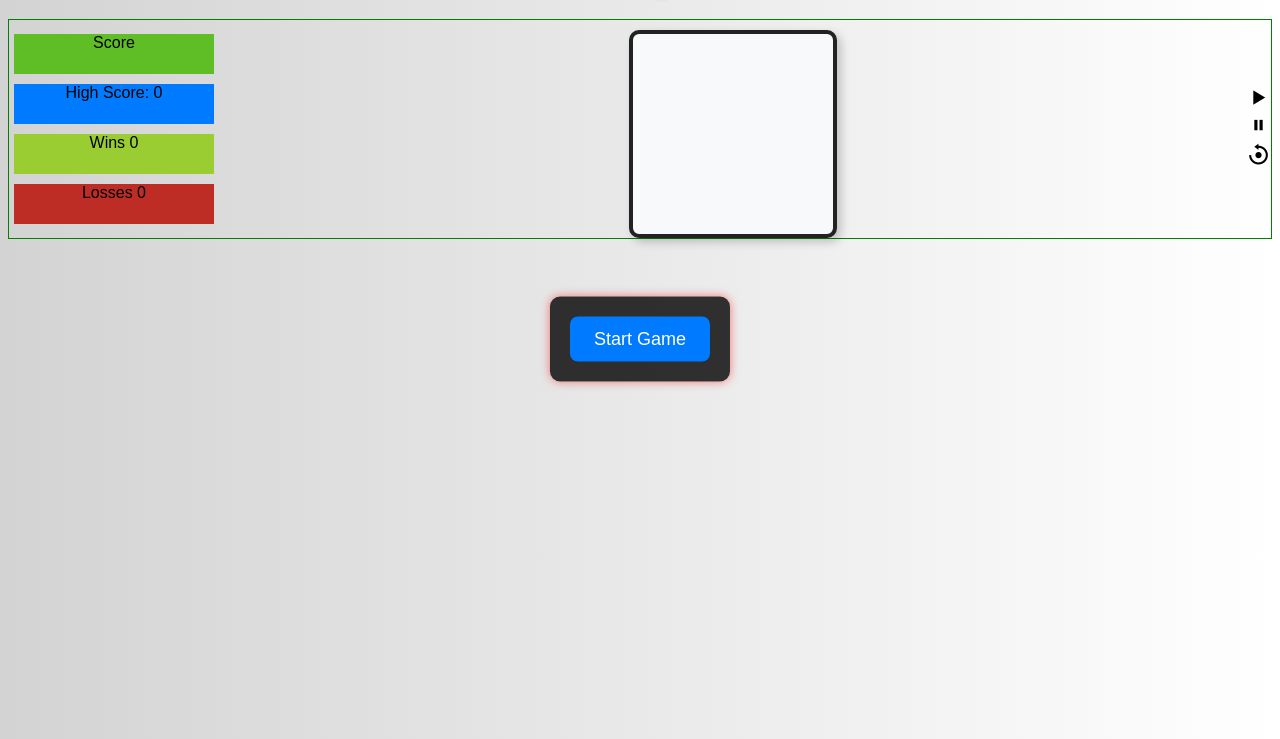
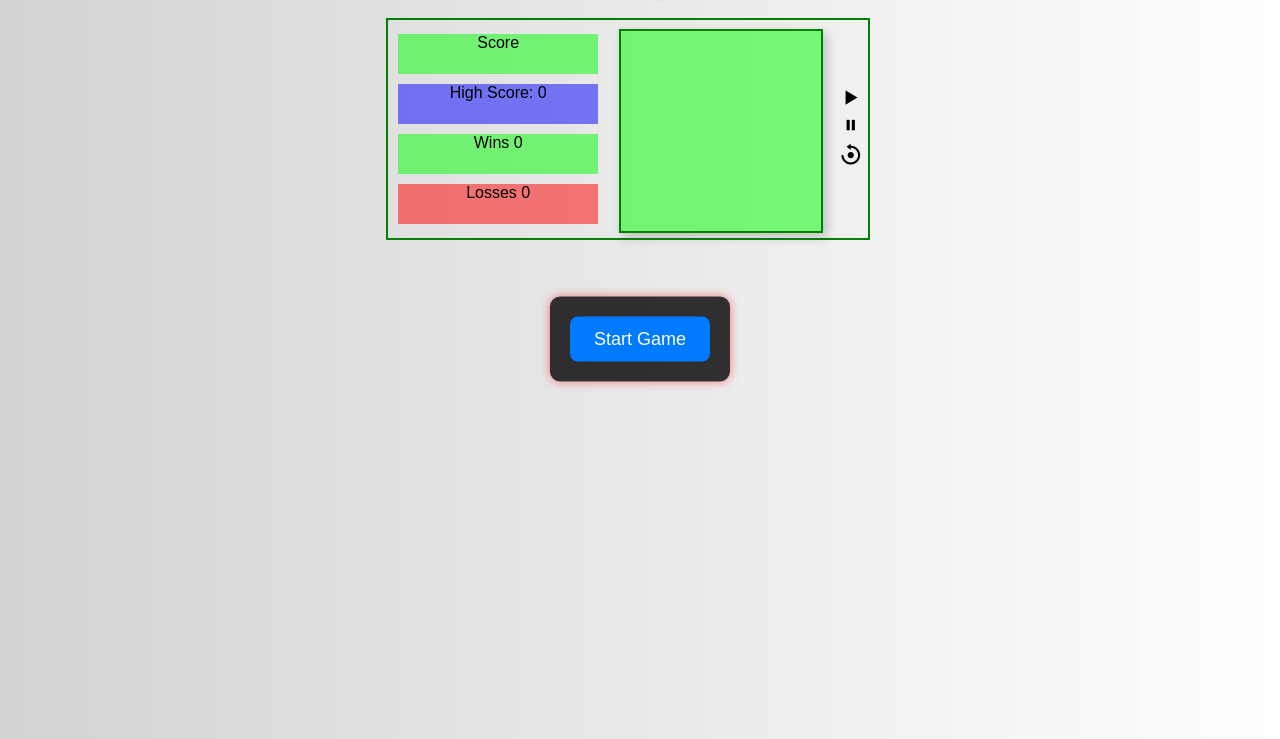
Before and after one commit to BarackAdida/Snake-game, a plain HTML site: page index.html in a window 1280 px wide. Shown: the part 61-800 px from the top of the page. Drawn offline with nearby package versions, Linux system fonts and the light colour scheme.

Commit message:
New patch

```diff
--- a/styles.css
+++ b/styles.css
@@ -2,6 +2,7 @@ body {
   background: linear-gradient(to right, #d3d3d3, #ffffff);
   font-family: "Arial", sans-serif;
   text-align: center;
+  align-items: center;
 }
 
 .grid {
@@ -12,10 +13,10 @@ body {
   display: flex;
   flex-wrap: wrap;
   background: #f8f9fa;
-  border: 4px solid #222;
+  border: 2px solid green;
   box-shadow: 4px 4px 10px rgba(0, 0, 0, 0.2);
-  border-radius: 10px;
-  margin-top: 10px;
+  margin-top: 4px;
+  background-color: rgba(0, 255, 0, 0.5);
 }
 
 .grid div {
@@ -74,7 +75,7 @@ body {
 }
 
 .popup h2 {
-  color: #bd2d26;
+  color: rgba(255, 0, 0, 0.5);
   margin: 5px;
 }
 
@@ -103,7 +104,7 @@ body {
 }
 
 .close {
-  background: red;
+  background: rgba(255, 0, 0, 0.5);
   margin: 10px;
   color: white;
   border: none;
@@ -132,6 +133,11 @@ body {
   align-items: center;
   justify-content: center;
   border: 1px solid green;
+  gap: 10px;
+  width:470px;
+  padding: 5px;
+  margin-left: 30%;
+  outline: 1px solid green;
 }
 
 .score-container {
@@ -168,35 +174,28 @@ body {
 }
 
 .scoreDisplay {
-  background-color: #5fbd26;
+  background-color: rgba(0, 255, 0, 0.5);
   margin: 5px;
   width: 200px;
   height: 40px;
 }
 
 .highScore {
-  background-color: #007BFF;
+  background-color: rgba(0, 0, 255, 0.5);
   margin: 5px;
   width: 200px;
   height: 40px;
 }
-/*
-.lastScores {
-  background-color: rgb(4, 230, 211);
-  margin: 5px;
-  width: 200px;
-  height: 40px;
-} */
 
 .wins {
-  background-color: yellowgreen;
+  background-color: rgba(0, 255, 0, 0.5);
   margin: 5px;
   width: 200px;
   height: 40px;
 }
 
 .loss {
-  background-color: #bd2d26;
+  background-color: rgba(255, 0, 0, 0.5);
   margin: 5px;
   width: 200px;
   height: 40px;
```
